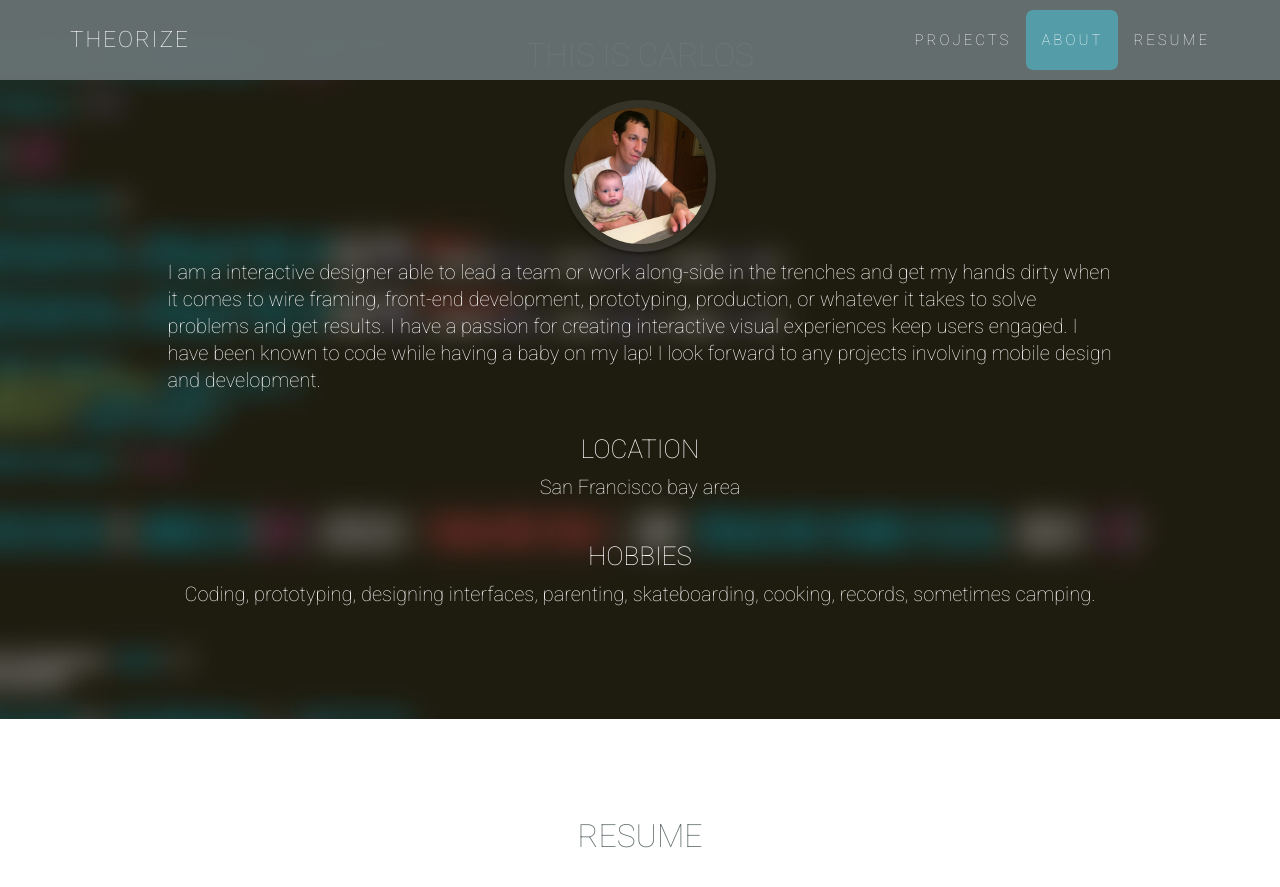
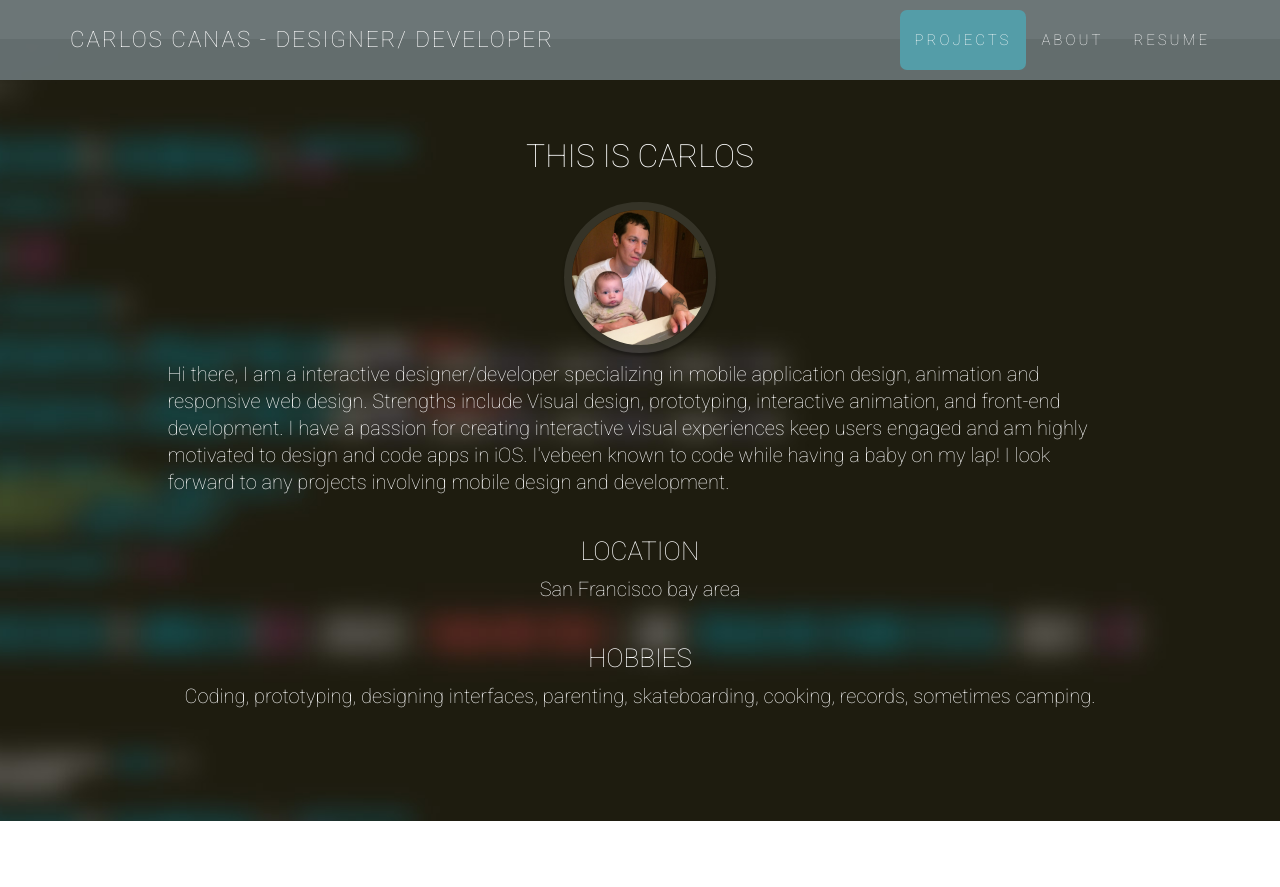
Before and after one commit to losifer/portfolio2015, a Jekyll site: the page built from index.html, in a window 1280 px wide and 900 px high, scrolled down 1619 px. Shown: the top 887 px of the window. Built offline with Jekyll 4.4.1, drawn with Linux system fonts in a browser that asks for light colours; some of the changed text lies outside the part shown.

Commit message:
More updates
finalized projects. adding personal details

```diff
--- a/_config.yml
+++ b/_config.yml
@@ -1,9 +1,9 @@
 # Site settings
-title: Theorize
-email: your-email@domain.com
+title: Carlos Canas - Designer/ Developer
+email: carlosrcanash@gmail.com
 url: https://example.github.io
-description: "Interactive designer in the San Francisco bay area specializing in App design and development in Swift, visual design, UX, UI, motion graphics, native prototyping, CSS and HTML."
-skills: "Interactive Design & Development"
+description: "Interactive designer / developer in the San Francisco bay area specializing in App design and development in Swift, visual design, UX, UI, motion graphics, native prototyping, CSS and HTML."
+skills: "Interactive Design & Development, prototyping, Xcode, Swift, Mobile Design, Mobile Applications, iOS, Animation"
 meta_author: Carlos Canas
 
 # Google webmaster tools
--- a/_includes/about.html
+++ b/_includes/about.html
@@ -10,7 +10,7 @@
             <div class="row">
                 <div class="col-lg-10 col-lg-offset-1">
                 <img src="/img/computers.jpg" class="profile">
-                    <p>I am a interactive designer able to lead a team or work along-side in the trenches and get my hands dirty when it comes to wire framing, front-end development, prototyping, production, or whatever it takes to solve problems and get results. I have a passion for creating interactive visual experiences keep users engaged. I have been known to code while having a baby on my lap! I look forward to any projects involving mobile design and development.</p>
+                    <p>Hi there, I am a interactive designer/developer specializing in mobile application design, animation and responsive web design. Strengths include Visual design, prototyping, interactive animation, and front-end development. I have a passion for creating interactive visual experiences keep users engaged and am highly motivated to design and code apps in iOS. I'vebeen known to code while having a baby on my lap! I look forward to any projects involving mobile design and development.</p>
                     <h3 class="text-center">Location</h3>
                     <p class="text-center">San Francisco bay area</p>
                     <h3 class="text-center">Hobbies</h3>
--- a/_includes/head.html
+++ b/_includes/head.html
@@ -4,6 +4,14 @@
     <title>{% if page.title %}{{ page.title }}{% else %}{{ site.title }}{% endif %}</title>
     <meta name="viewport" content="width=device-width">
     <meta name="description" content="{{ site.description }}">
+     <meta name="viewport" content="width=device-width, initial-scale=1.0" />
+    <meta property="og:title" content="Carlos Canas - Designer/ Developer">
+    <meta property="og:description" content="Interactive designer / developer in the San Francisco bay area specializing in App design and development in Swift, visual design, UX, UI, motion graphics, native prototyping, CSS and HTML.">
+    <meta property="og:type" content="website">
+    <meta property="og:url" content="">
+    <meta property="og:image" content="img/carloscanas-fb.jpg">
+    <meta property="og:site_name" content="Carlos Canas - Designer/ Developer">
+    <meta property="fb:admins" content="1028664499">
     {% if site.meta_author %}<meta name="author" content="{{ site.meta_author }}">{% endif %}
     <link rel="canonical" href="{{ page.url | replace:'index.html','' | prepend: site.url }}">
     <link rel="alternate" type="application/rss+xml" title="RSS" href="/feed.xml">
```
Also changed, not shown: img/carloscanas-fb.jpg (added).
